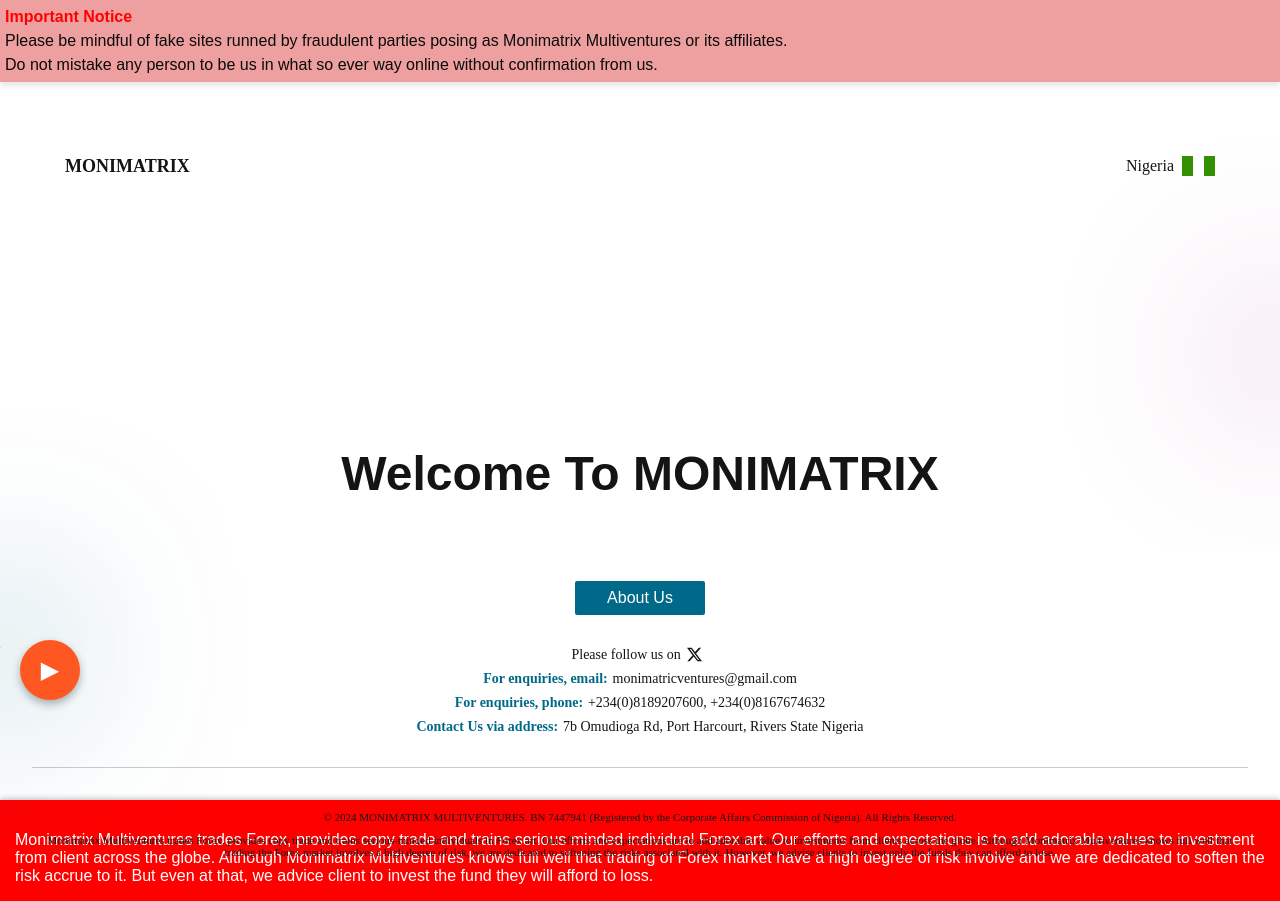
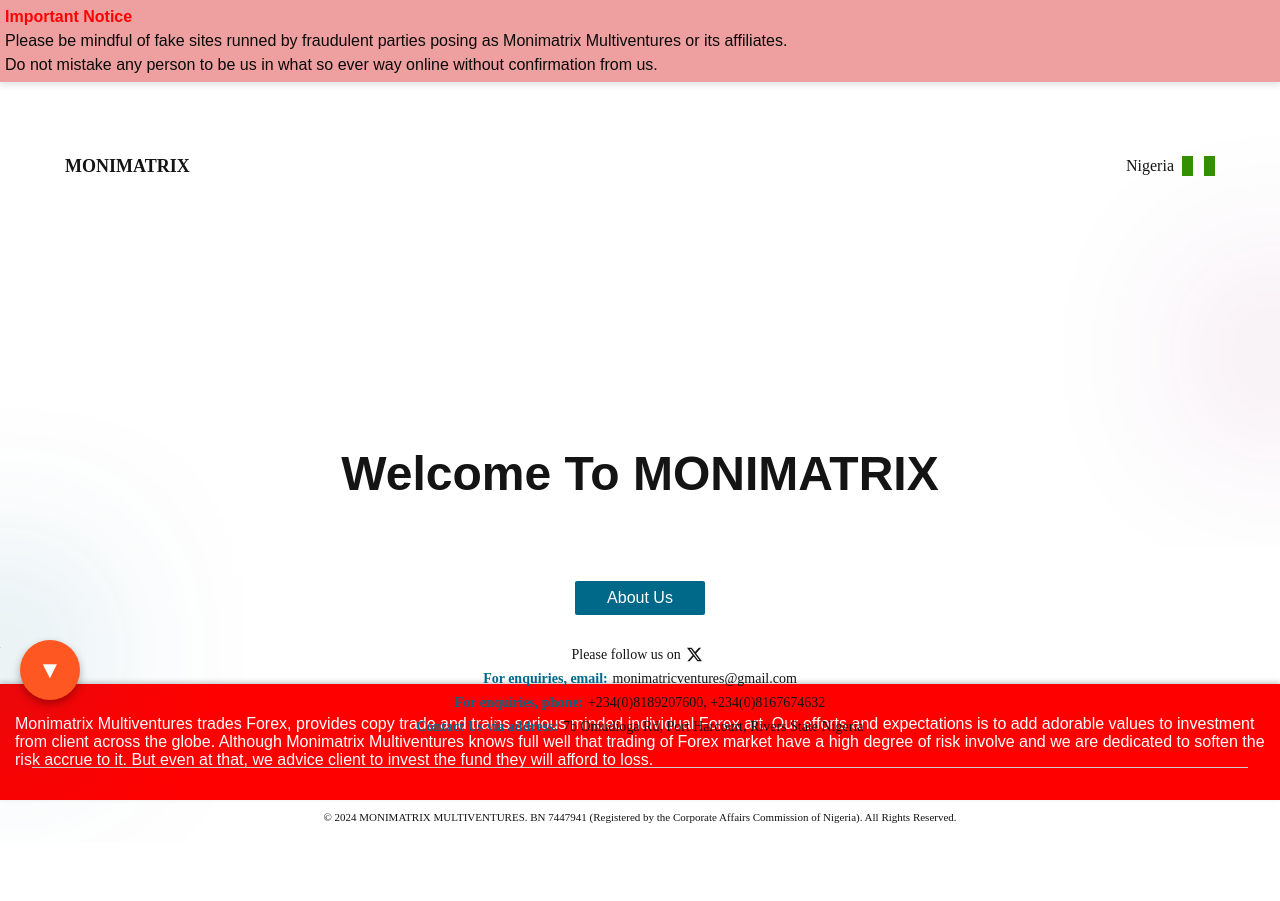
Before and after one commit to monimatrix/monimatrix-trade, a plain HTML site: page index.html in a window 1280 px wide. After the commit the page ends 866 px from the top, so only its background shows below. Drawn offline with Linux system fonts and the light colour scheme; a web font is replaced by a local one.

Commit message:
Update index.html

```diff
--- a/index.html
+++ b/index.html
@@ -147,12 +147,6 @@ Do not mistake any person to be us in what so ever way online without confirmati
         </div>
         <div class="footer-bottom">
             <p>© 2024 MONIMATRIX MULTIVENTURES. BN 7447941 (Registered by the Corporate Affairs Commission of Nigeria). All Rights Reserved.</p>
-            <p class="sticky-footer-text">
-                Monimatrix Multiventures trades Forex, provides copy trade and trains serious-minded individuals in Forex art.
-                Our efforts and expectations are to add adorable value to investments from clients across the globe.
-                Although Monimatrix Multiventures knows full well that trading the Forex market involves a high degree of risk,
-                we are dedicated to softening the risks associated with it. However, we advise clients to invest only the funds they can afford to lose.
-            </p>
         </div>
     </footer>
     <section>
@@ -165,9 +159,15 @@ Do not mistake any person to be us in what so ever way online without confirmati
   </div>
 
   <script>
+    // Get references to the button and content
     const toggleButton = document.getElementById('toggleFooter');
     const footerContent = document.getElementById('footerContent');
 
+    // Ensure content is shown on page load
+    footerContent.classList.add('open');
+    toggleButton.textContent = '▼';
+
+    // Add click event listener for toggling
     toggleButton.addEventListener('click', () => {
       footerContent.classList.toggle('open');
       toggleButton.textContent = footerContent.classList.contains('open') ? '▼' : '▶';
```
